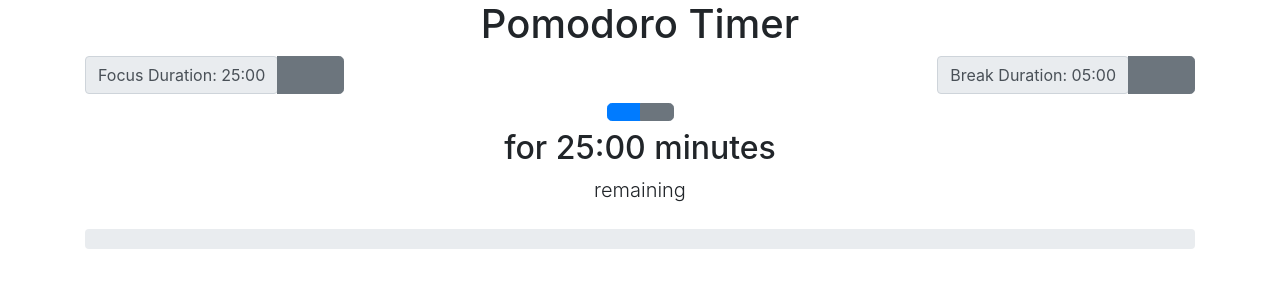
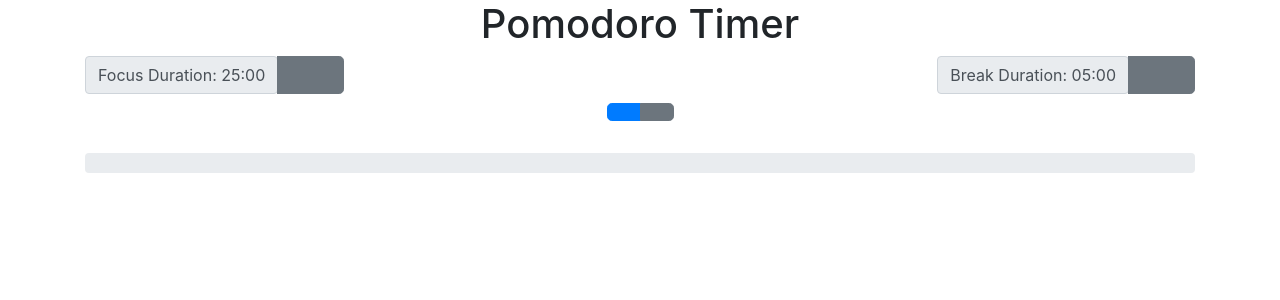
Before and after one commit to callieglade/Pomodoro-Timer, a React (Create React App) app: page / in a window 1280 px wide. Shown: the top 300 px of the page. Built offline with nearby package versions, Linux system fonts and the light colour scheme; a web font is replaced by a local one.

Commit message:
Temp. comment out code causing app to fail to render

```diff
--- a/src/pomodoro/Pomodoro.js
+++ b/src/pomodoro/Pomodoro.js
@@ -194,11 +194,11 @@ function Pomodoro() {
           <div className="col">
             {/* TODO: Update message below to include current session (Focusing or On Break) total duration */}
             <h2 data-testid="session-title">
-              {session?.label} for 25:00 minutes
+              {/* {session.label} for 25:00 minutes */}
             </h2>
             {/* TODO: Update message below correctly format the time remaining in the current session */}
             <p className="lead" data-testid="session-sub-title">
-              {session?.timeRemaining} remaining
+              {/* {session.timeRemaining} remaining */}
             </p>
           </div>
         </div>
```
